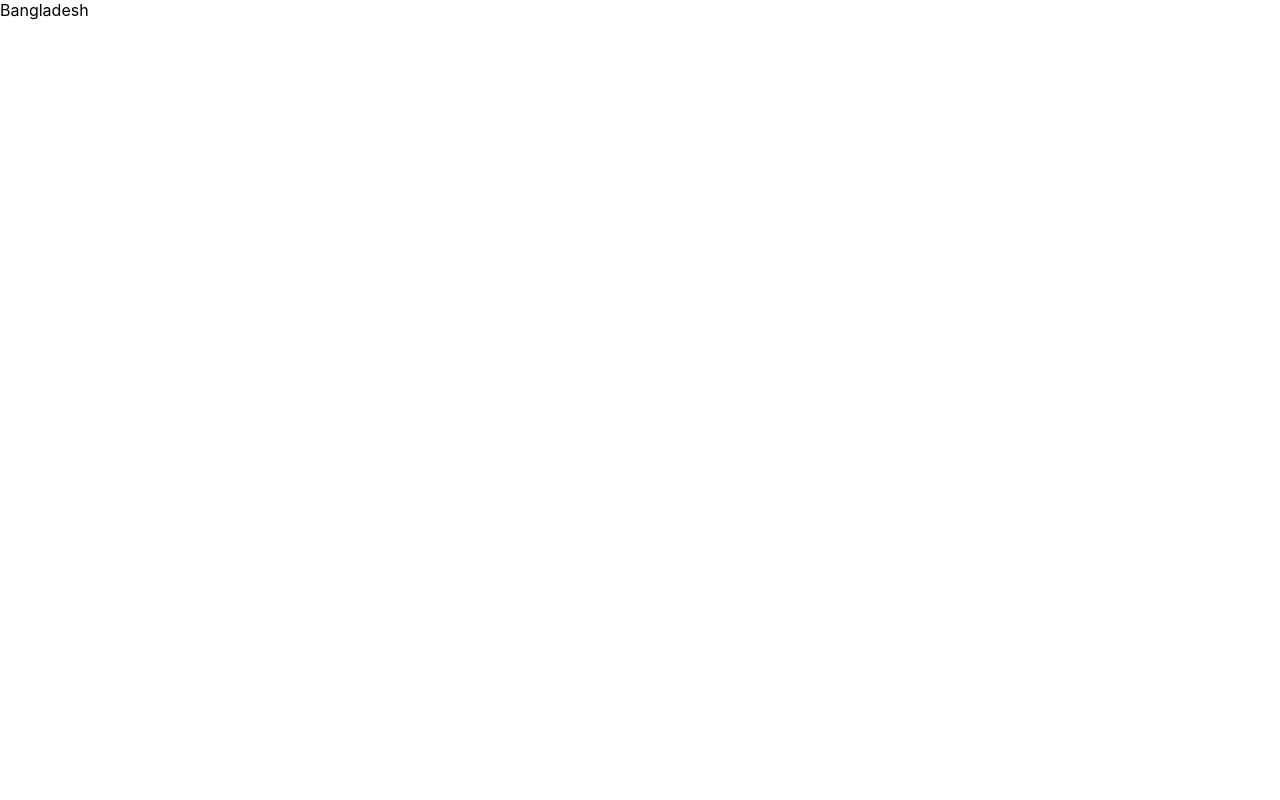
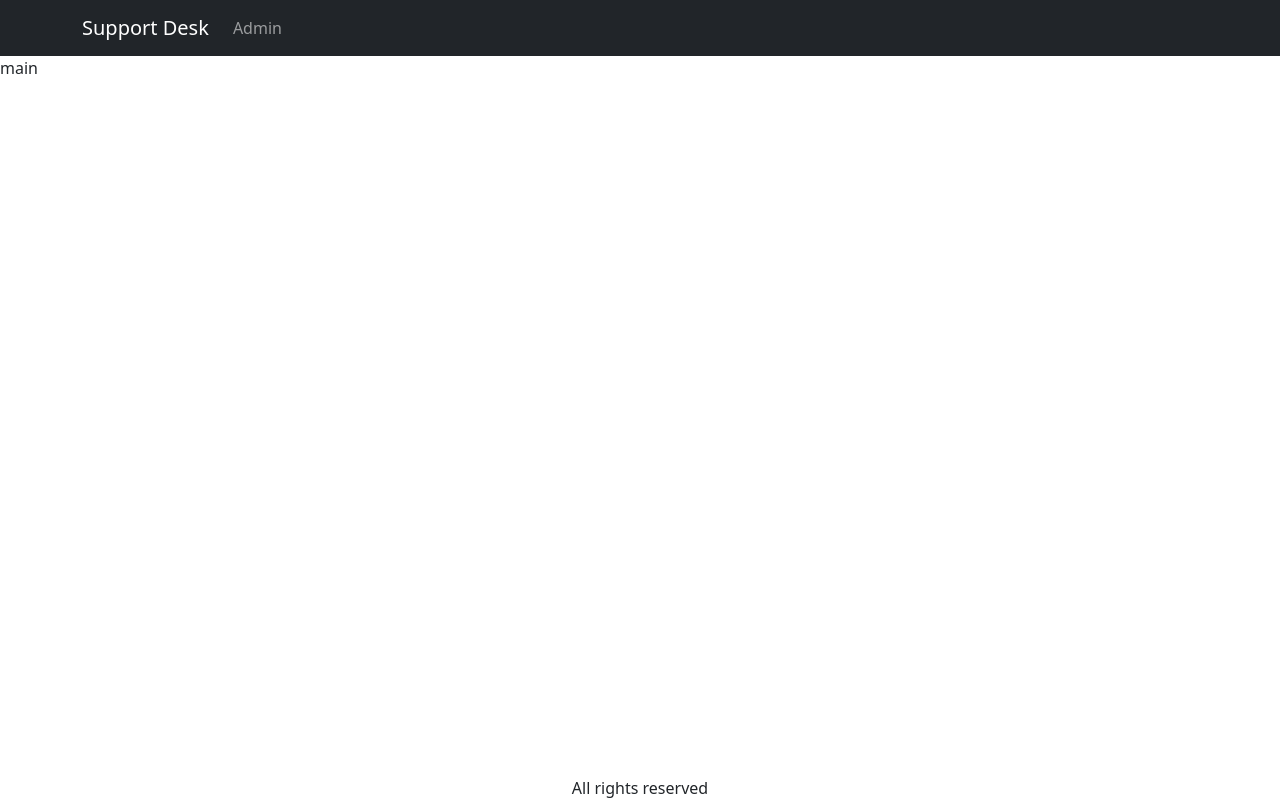
Before and after one commit to Fayjul/support-desh, a React (Create React App) app in the folder frontend/: page / in a window 1280 px wide. Built offline with nearby package versions, Linux system fonts and the light colour scheme.

Commit message:
react-bootstrap install done

```diff
--- a/frontend/src/App.js
+++ b/frontend/src/App.js
@@ -1,10 +1,46 @@
-import logo from './logo.svg';
+import 'bootstrap/dist/css/bootstrap.min.css';
 import './App.css';
+import Navbar from 'react-bootstrap/Navbar';
+import Container from 'react-bootstrap/Container';
+import Nav from 'react-bootstrap/Nav';
 
 function App() {
   return (
-    <div>
-      <div>Bangladesh</div>
+    <div className="d-flex flex-column min-vh-100">
+      <header>
+        <Navbar bg="dark" variant="dark" expand="lg">
+          <Container>
+            <Navbar.Brand>Support Desk</Navbar.Brand>
+            <Navbar.Toggle aria-controls="basic-navbar-nav" />
+            <Navbar.Collapse id="basic-navbar-nav">
+              <Nav className="me-auto w-100 jusify-content-end">
+                <a href="/admin" className="nav-link" target="_blank">
+                  Admin
+                </a>
+              </Nav>
+            </Navbar.Collapse>
+          </Container>
+        </Navbar>
+      </header>
+      {/* <header>
+        <Navbar bg="dark" variant="dark" expand="lg">
+          <Container>
+            <Navbar.Brand>Support Desk</Navbar.Brand>
+            <Navbar.Toggle aria-controls="basic-navbar-nav" />
+            <Navbar.Collapse id="basic-navbar-nav">
+              <Nav className="me-auto  w-100  justify-content-end">
+                <a href="/admin" className="nav-link" target="_blank">
+                  Admin
+                </a>
+              </Nav>
+            </Navbar.Collapse>
+          </Container>
+        </Navbar>
+      </header> */}
+      <main>main</main>
+      <footer className="mt-auto">
+        <div className="text-center">All rights reserved</div>
+      </footer>
     </div>
   );
 }
```
